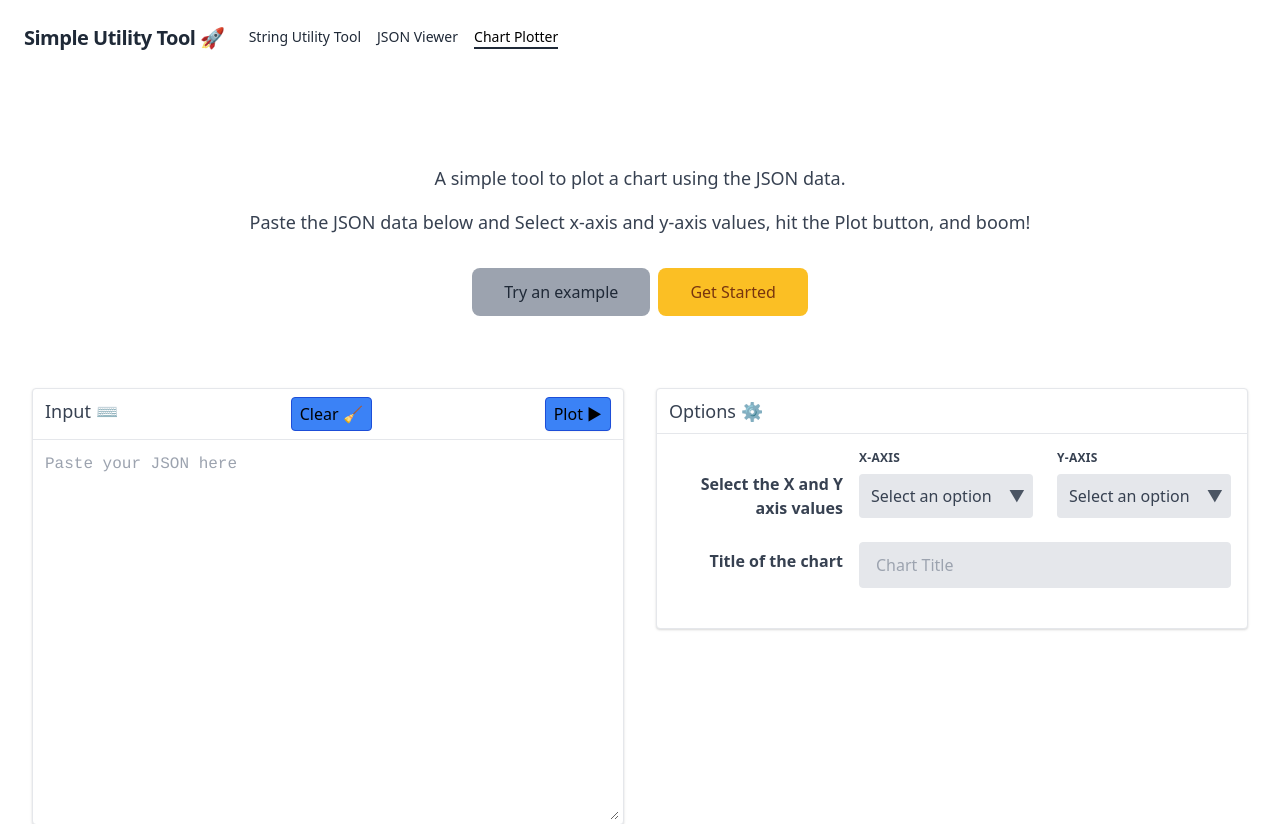
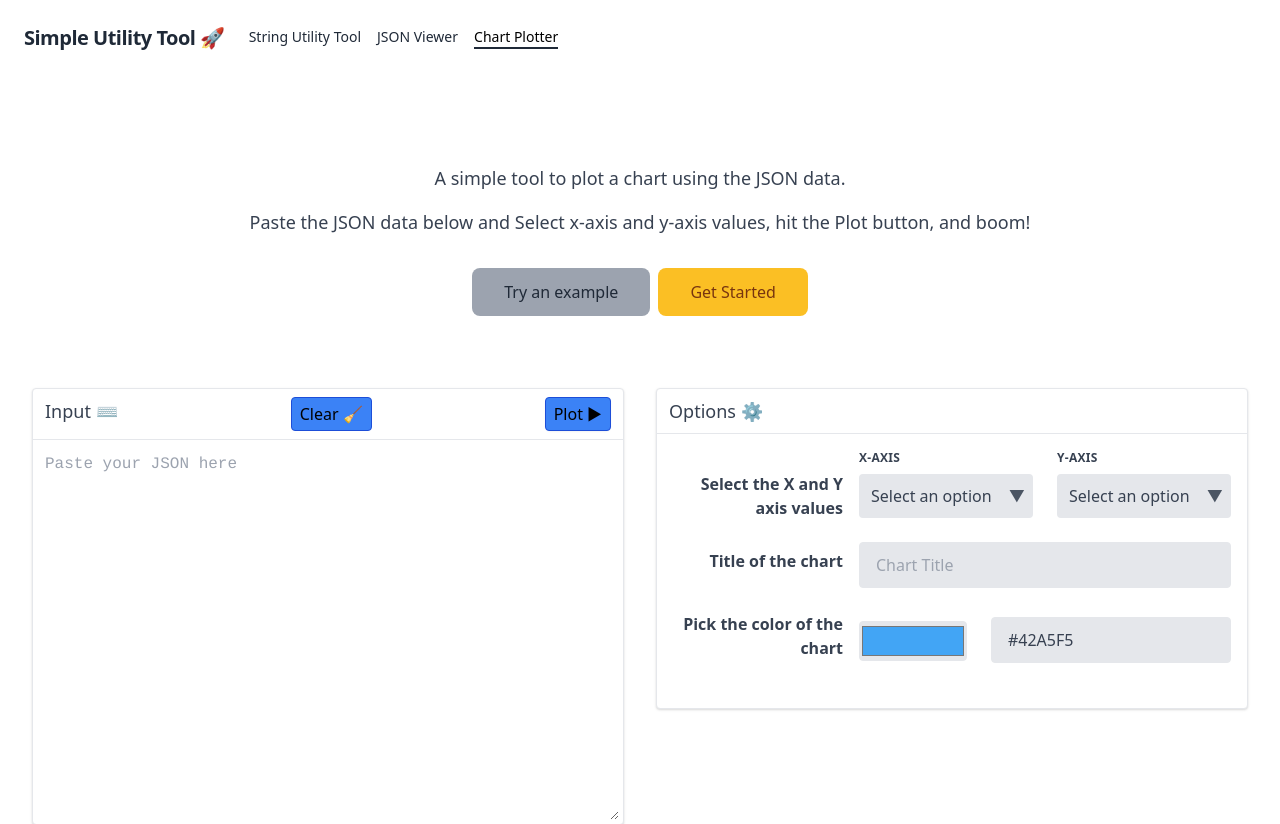
Before and after one commit to SyedAfrozPasha/react-utility-tool, a React (Create React App) app: page /chart-plotter in a window 1280 px wide. Shown: the top 824 px of the page. Built offline with nearby package versions, Linux system fonts and the light colour scheme.

Commit message:
2 files modified

```diff
--- a/src/Components/BarChart.js
+++ b/src/Components/BarChart.js
@@ -9,14 +9,24 @@ import {
 } from '@devexpress/dx-react-chart-material-ui';
 import { Animation } from '@devexpress/dx-react-chart';
 
-export default function BarChart({ data, chartTitle, xAxisProp, yAxisProp }) {
+export default function BarChart({
+  data,
+  chartTitle,
+  xAxisProp,
+  yAxisProp,
+  chartColor
+}) {
   return (
     <Paper>
       <Chart data={data}>
         <ArgumentAxis />
         <ValueAxis max={7} />
 
-        <BarSeries valueField={yAxisProp} argumentField={xAxisProp} />
+        <BarSeries
+          valueField={yAxisProp}
+          argumentField={xAxisProp}
+          color={chartColor}
+        />
         {chartTitle && <Title text={chartTitle} />}
         <Animation />
       </Chart>
--- a/src/Components/ChartPlotter.js
+++ b/src/Components/ChartPlotter.js
@@ -6,7 +6,7 @@ export default function ChartPlotter() {
   const [data, setData] = useState();
   const [dropDownProps, setDropDownProps] = useState([]);
   const [isSampleExample, setIsSampleExample] = useState(false);
-  const [config, setConfig] = useState({});
+  const [config, setConfig] = useState({ chartColor: '#42A5F5' });
   const [isValidJSON, setIsValidJSON] = useState(true);
   const [plotted, setPlotted] = useState(false);
 
@@ -26,8 +26,10 @@ export default function ChartPlotter() {
     document.getElementById('x-axis').value = '';
     document.getElementById('y-axis').value = '';
     document.getElementById('chart-title').value = '';
+    document.getElementById('chart-color-text').value = '#42A5F5';
+    document.getElementById('chart-color').value = '#42A5F5';
     setData();
-    setConfig({});
+    setConfig({ chartColor: '#42A5F5' });
     if (isSampleExample) setIsSampleExample(false);
   };
 
@@ -39,11 +41,13 @@ export default function ChartPlotter() {
     } else {
       setData();
       setIsValidJSON(false);
-      setConfig({});
+      setConfig({ chartColor: '#42A5F5' });
       setPlotted(false);
       document.getElementById('x-axis').value = '';
       document.getElementById('y-axis').value = '';
       document.getElementById('chart-title').value = '';
+      document.getElementById('chart-color-text').value = '#42A5F5';
+      document.getElementById('chart-color').value = '#42A5F5';
     }
   };
 
@@ -65,6 +69,8 @@ export default function ChartPlotter() {
       setConfig({ ...config, yAxisProp: value });
     } else if (id === 'chart-title' && value) {
       setConfig({ ...config, chartTitle: value });
+    } else if ((id === 'chart-color' || id === 'chart-color-text') && value) {
+      setConfig({ ...config, chartColor: value.toUpperCase() });
     }
   };
 
@@ -112,12 +118,15 @@ export default function ChartPlotter() {
           ...config,
           xAxisProp: 'year',
           yAxisProp: 'population',
-          chartTitle: 'World Population'
+          chartTitle: 'World Population',
+          chartColor: '#42A5F5'
         });
         setData(data);
 
         document.getElementById('x-axis').value = 'year';
         document.getElementById('y-axis').value = 'population';
+        document.getElementById('chart-color').value = '#42A5F5';
+        document.getElementById('chart-color-text').value = '#42A5F5';
         document.getElementById('chart-title').value = 'World Population';
         document.getElementById('chart-input').value = JSON.stringify(
           data,
@@ -301,6 +310,41 @@ export default function ChartPlotter() {
                     </div>
                   </div>
                 </div>
+
+                <div className="md:flex md:items-center">
+                  <div className="md:w-1/3">
+                    <label
+                      className="block text-gray-700 font-bold md:text-right mb-1 md:mb-0 pr-4 md:pb-8"
+                      htmlFor="chart-color"
+                    >
+                      Pick the color of the chart
+                    </label>
+                  </div>
+                  <div className="md:w-2/3">
+                    <div className="flex -mx-3 mb-6">
+                      <div className="w-1/3 px-3 mb-6 md:mb-0">
+                        <input
+                          className="appearance-none block w-full  h-10 mt-1 bg-gray-200 text-gray-700 border border-gray-200 rounded leading-tight focus:outline-none focus:bg-white focus:border-gray-500"
+                          id="chart-color"
+                          type="color"
+                          placeholder="Chart Title"
+                          onChange={storeConfig}
+                          value={config.chartColor}
+                        />
+                      </div>
+                      <div className="w-2/3 px-3 mb-6 md:mb-0">
+                        <input
+                          className="appearance-none block w-full bg-gray-200 text-gray-700 border border-gray-200 rounded py-3 px-4 leading-tight focus:outline-none focus:bg-white focus:border-gray-500"
+                          id="chart-color-text"
+                          type="text"
+                          placeholder="Color"
+                          onChange={storeConfig}
+                          value={config.chartColor}
+                        />
+                      </div>
+                    </div>
+                  </div>
+                </div>
               </div>
             </div>
           </div>
@@ -313,17 +357,18 @@ export default function ChartPlotter() {
                 id="output"
                 className="box border rounded flex flex-col shadow bg-white p-4 mb-8"
               >
-                <div className="bg-grey-lighter pb-2 mb-2 border-b">
+                {/* <div className="bg-grey-lighter pb-2 mb-2 border-b">
                   <h3 className="text-lg text-gray-700 font-medium text-center">
                     Chart 📊
                   </h3>
-                </div>
+                </div> */}
                 <div className=" mb-2">
                   <BarChart
                     data={data}
                     chartTitle={config.chartTitle}
                     xAxisProp={config.xAxisProp}
                     yAxisProp={config.yAxisProp}
+                    chartColor={config.chartColor || '#42A5F5'}
                   />
                 </div>
               </div>
```
